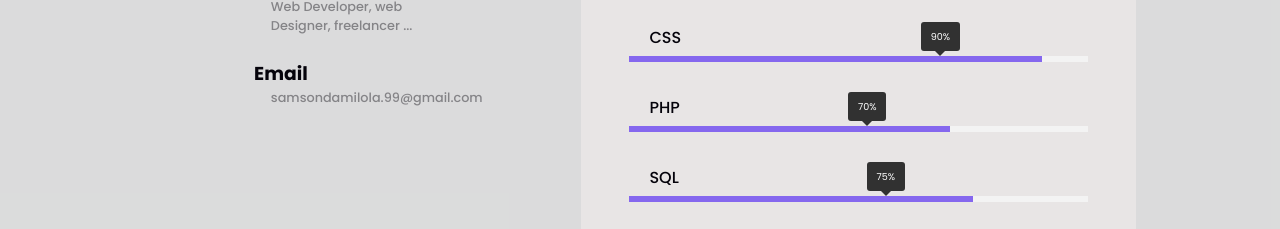
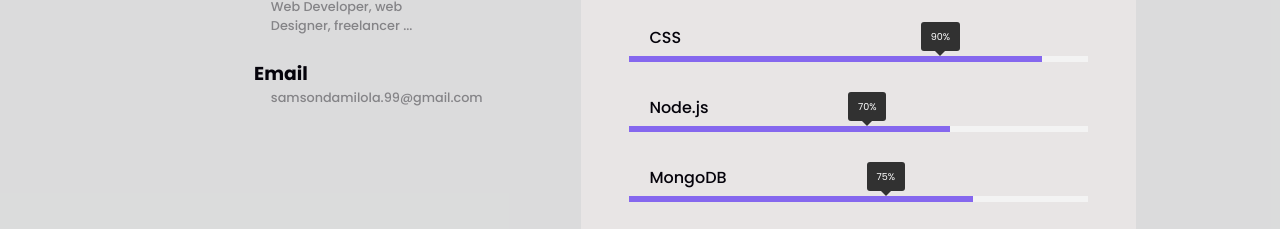
Before and after one commit to codebro01/codebro01.github.io, a plain HTML site: page index.html in a window 1280 px wide. Shown: the part 1418-1647 px from the top of the page. Drawn offline with nearby package versions, Linux system fonts and the light colour scheme; some icons are missing; files whose address does not match are found by name; a web font is replaced by a local one.

Commit message:
skills change

```diff
--- a/index.html
+++ b/index.html
@@ -133,7 +133,7 @@
                         </div>
                         <div class="professional-skills-container">
                             <div class="skill html">
-                                <span>PHP</span>
+                                <span>Node.js</span>
 
                                 <div class=" strength strength70">
                                     <div class="percentage">70%</div>
@@ -142,7 +142,7 @@
                         </div>
                         <div class="professional-skills-container">
                             <div class="skill html">
-                                <span>SQL</span>
+                                <span>MongoDB</span>
 
                                 <div class=" strength strength75">
                                     <div class="percentage">75%</div>
```
